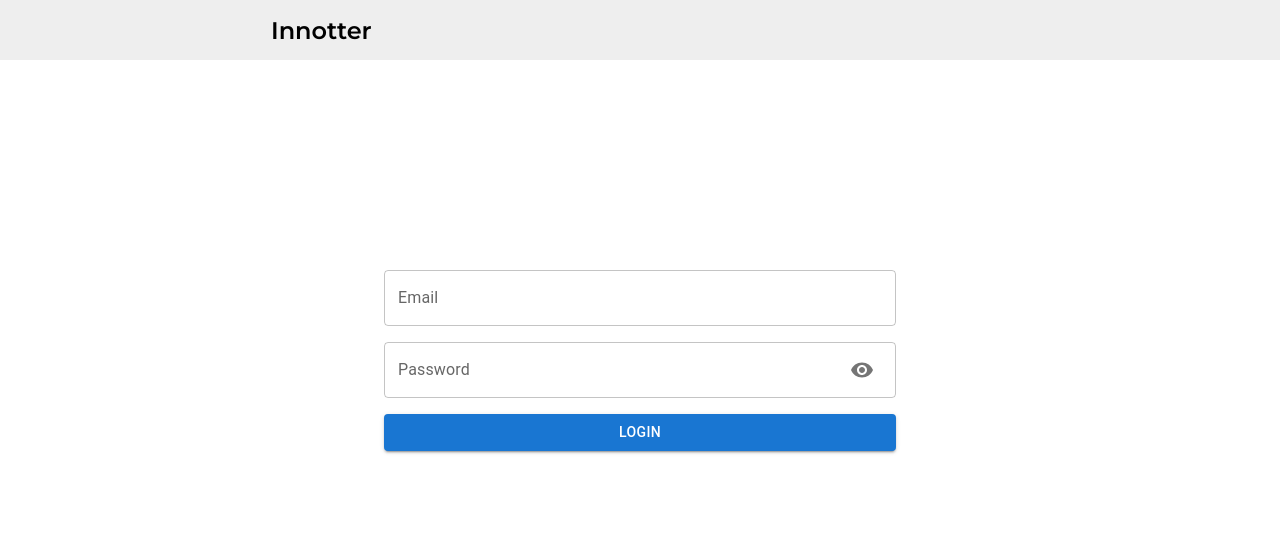
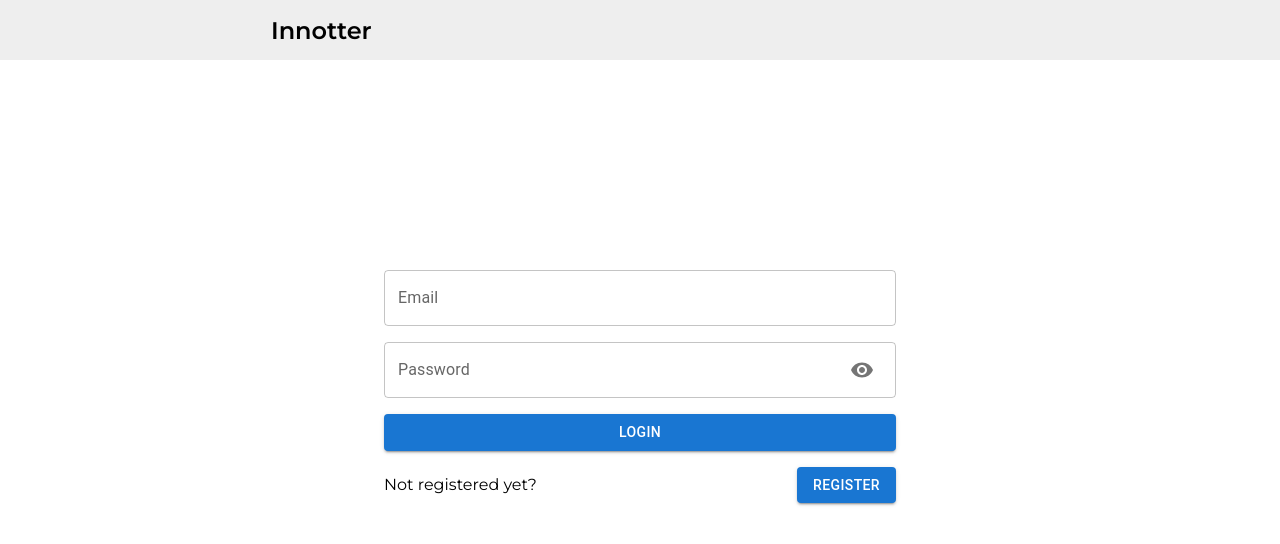
Before and after one commit to 19leshka/Innotter, a React (Create React App) app in the folder innotter-front/: page /login in a window 1280 px wide. Shown: the top 544 px of the page. Built offline with nearby package versions, Linux system fonts and the light colour scheme.

Commit message:
changes in login html + navigation

```diff
--- a/innotter-front/src/components/Login.tsx
+++ b/innotter-front/src/components/Login.tsx
@@ -1,16 +1,16 @@
-import { useState } from 'react'
+import { useState, useEffect } from 'react'
+import {NavLink, useNavigate} from 'react-router-dom'
 import { useFormik, FormikErrors } from 'formik'
 import { useAppDispatch } from '../hooks/useAppDispatch'
 import {loginThunkCreator} from '../redux/reducers/auth-reducer'
+import { useTypedSelector } from "../hooks/useTypedSelector"
 
 import InputAdornment from '@mui/material/InputAdornment'
 import IconButton from '@mui/material/IconButton'
 import Visibility from '@mui/icons-material/Visibility'
-import VisibilityOff from '@mui/icons-material/VisibilityOff';
-import Button from '@mui/material/Button';
-import TextField from '@mui/material/TextField';
-
-
+import VisibilityOff from '@mui/icons-material/VisibilityOff'
+import Button from '@mui/material/Button'
+import TextField from '@mui/material/TextField'
 
 interface InitialValues {
     email: string,
@@ -35,7 +35,15 @@ const validate = (values: InitialValues) => {
     return errors;
 }
 
+
 const Login: React.FC = () => {
+    const navigate = useNavigate();
+    const isAuth = useTypedSelector(state => state.auth.isAuth);
+
+    useEffect(() => {
+        if(isAuth) navigate(`/`);
+    }, [isAuth])
+
     const [showPassword, setShowPassword] = useState(false);
     const dispatch = useAppDispatch()
 
@@ -66,7 +74,8 @@ const Login: React.FC = () => {
 
     return (
         <div className='form-container'>
-            <form className='form' onSubmit={formik.handleSubmit}>
+            <div className='form'>
+                <form onSubmit={formik.handleSubmit}>
                     <TextField
                         fullWidth
                         id="email"
@@ -110,6 +119,15 @@ const Login: React.FC = () => {
                     </Button>
                 </form>
             </div>
+            <div className='to-register'>
+                <div>
+                    Not registered yet?
+                </div>
+                <Button variant="contained" component={NavLink} to="/register">
+                    Register
+                </Button>
+            </div>
+        </div>
     )
 }
 
```
Lines whose indentation alone changed are shown as unchanged.
